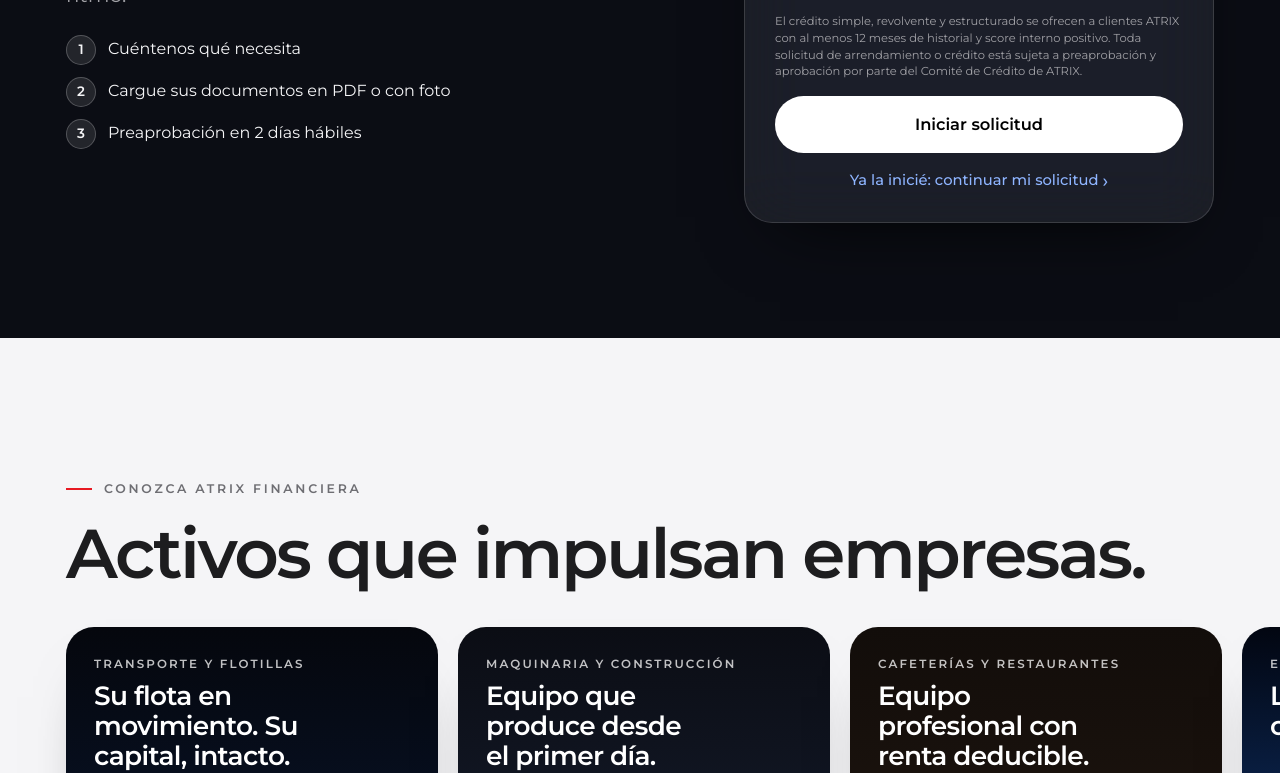
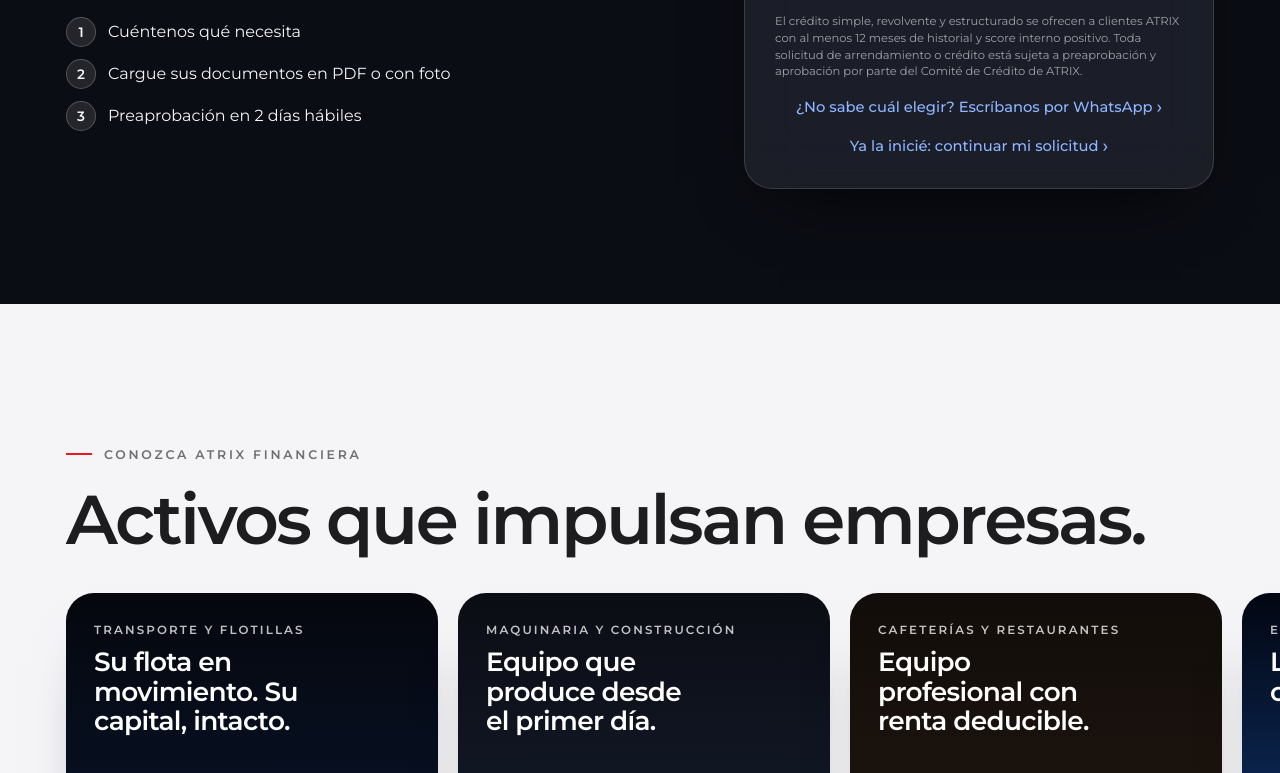
Before and after one commit to diegocortezcnt-bot/atrixfinanciera, a plain HTML site: page index.html in a window 1280 px wide. Shown: the part 4032-4805 px from the top of the page. Drawn offline with Linux system fonts and the light colour scheme; animation ran at ten frames a second.

Commit message:
Una sola entrada a la solicitud: botones llevan a la seccion Iniciar solicitud; se quita boton duplicado; enlace WhatsApp para orientacion

```diff
--- a/index.html
+++ b/index.html
@@ -534,7 +534,7 @@ html{scroll-behavior:auto}
 </div>
 <a class="portal" href="/portal/" aria-label="Portal de Clientes"><svg width="13" height="13" viewBox="0 0 24 24" fill="none" stroke="currentColor" stroke-width="2" stroke-linecap="round"><circle cx="12" cy="8" r="4"/><path d="M4 21c0-4 3.6-7 8-7s8 3 8 7"/></svg><span>Portal de Clientes</span></a>
 <button class="dd" id="lnDd" type="button" aria-label="Mostrar secciones" aria-expanded="false"><svg viewBox="0 0 24 24" fill="none" stroke="currentColor" stroke-width="2.4" stroke-linecap="round" stroke-linejoin="round"><path d="M6 9l6 6 6-6"/></svg></button>
-<a class="btn btn-p nsol" href="/solicitud/?nueva"><span class="s1">Iniciar solicitud</span><span class="s2">Solicitar</span></a>
+<a class="btn btn-p nsol" href="#solicitud"><span class="s1">Iniciar solicitud</span><span class="s2">Solicitar</span></a>
 </div>
 </nav>
 <!-- HERO SEQUENCE -->
@@ -547,7 +547,7 @@ html{scroll-behavior:auto}
 <h1 class="t-hero">Activos para avanzar<em>.</em></h1>
 <p class="tag">Ayudamos a su empresa a no descapitalizarse.</p>
 <div class="cta">
-<a class="btn btn-w" href="/solicitud/?nueva">Iniciar solicitud</a>
+<a class="btn btn-w" href="#solicitud">Iniciar solicitud</a>
 <a class="btn btn-o" href="#simulador">Simular una operación</a>
 <a class="btn btn-o" href="#productos">Ver productos</a>
 </div>
@@ -597,7 +597,7 @@ html{scroll-behavior:auto}
 <a href="/solicitud/?nueva&amp;prod=CE"><svg viewBox="0 0 24 24" aria-hidden="true"><path d="M12 3l9 5-9 5-9-5zM3 12.5l9 5 9-5M3 17l9 5 9-5"/></svg><b>Crédito estructurado</b><span>Clientes ATRIX · a la medida</span></a>
 </div>
 <p class="ini-n">El crédito simple, revolvente y estructurado se ofrecen a clientes ATRIX con al menos 12 meses de historial y score interno positivo. Toda solicitud de arrendamiento o crédito está sujeta a preaprobación y aprobación por parte del Comité de Crédito de ATRIX.</p>
-<a class="btn btn-w" href="/solicitud/?nueva">Iniciar solicitud</a>
+<a class="more" href="https://wa.me/528187098023?text=Hola%2C%20quiero%20orientaci%C3%B3n%20para%20elegir%20un%20producto%20de%20ATRIX." target="_blank" rel="noopener">¿No sabe cuál elegir? Escríbanos por WhatsApp</a>
 <a class="more" href="/solicitud/?entrar">Ya la inicié: continuar mi solicitud</a>
 </div>
 </div>
@@ -1073,7 +1073,7 @@ html{scroll-behavior:auto}
 <div class="card lg rv d2">
 <div class="kicker">Solicitud en línea</div>
 <p class="sub" style="font-size:.92rem">Inicie su solicitud ahora, reciba su folio y cargue sus documentos desde un espacio privado. Puede guardar su avance y regresar con su RFC.</p>
-<a class="btn btn-p" style="justify-self:start;margin-top:6px" href="/solicitud/?nueva">Iniciar solicitud en línea</a>
+<a class="btn btn-p" style="justify-self:start;margin-top:6px" href="#solicitud">Iniciar solicitud en línea</a>
 <a class="more" style="justify-self:start" href="/solicitud/?entrar">Continuar una solicitud iniciada</a>
 </div>
 </div>
```
